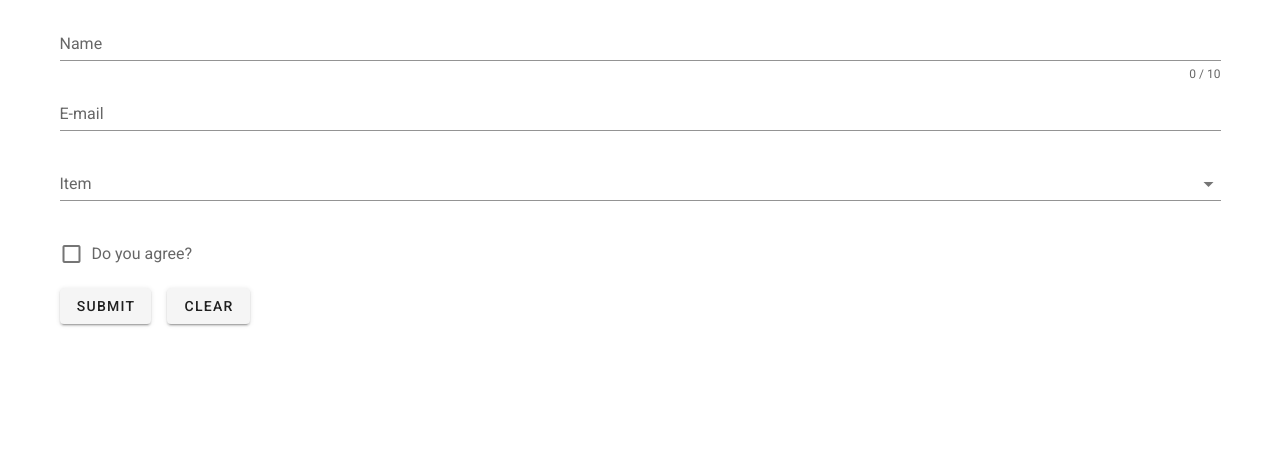
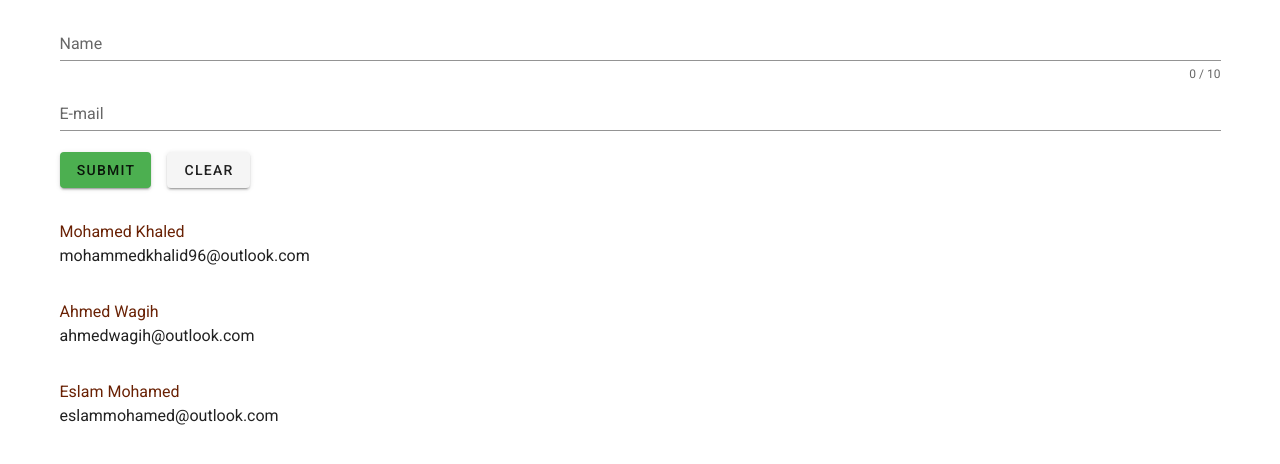
Before and after one commit to MohammedKhalid96/vue-form-handle-api, a Vue app: page / in a window 1280 px wide. Shown: the top 464 px of the page. Built offline with nearby package versions, Linux system fonts and the light colour scheme; data requests are answered from the project's data file.

Commit message:
made post request

```diff
--- a/src/components/Form.vue
+++ b/src/components/Form.vue
@@ -1,4 +1,5 @@
 <template>
+  <div>
     <form>
       <v-text-field
         v-model="name"
@@ -17,32 +18,26 @@
         @input="$v.email.$touch()"
         @blur="$v.email.$touch()"
       ></v-text-field>
-    <v-select
-      v-model="select"
-      :items="items"
-      :error-messages="selectErrors"
-      label="Item"
-      required
-      @change="$v.select.$touch()"
-      @blur="$v.select.$touch()"
-    ></v-select>
-    <v-checkbox
-      v-model="checkbox"
-      :error-messages="checkboxErrors"
-      label="Do you agree?"
-      required
-      @change="$v.checkbox.$touch()"
-      @blur="$v.checkbox.$touch()"
-    ></v-checkbox>
 
-    <v-btn class="mr-4" @click="submit">submit</v-btn>
+      <v-btn class="mr-4 green" @click="addUser">submit</v-btn>
       <v-btn @click="clear">clear</v-btn>
     </form>
+
+    <div class="users">
+      <ul v-for="user of users" :key="user.id">
+        <li class="name">{{user.name}}</li>
+        <li class="email">{{user.email}}</li>
+      </ul>
+    </div>
+  </div>
 </template>
 
 <script>
 import { validationMixin } from "vuelidate";
 import { required, maxLength, email } from "vuelidate/lib/validators";
+
+import axios from "axios";
+const baseURL = "http://localhost:3000/users";
 
 export default {
   name: "Form",
@@ -50,36 +45,16 @@ export default {
 
   validations: {
     name: { required, maxLength: maxLength(10) },
-    email: { required, email },
-    select: { required },
-    checkbox: {
-      checked(val) {
-        return val;
-      }
-    }
+    email: { required, email }
   },
 
   data: () => ({
     name: "",
     email: "",
-    select: null,
-    items: ["Item 1", "Item 2", "Item 3", "Item 4"],
-    checkbox: false
+    users: []
   }),
 
   computed: {
-    checkboxErrors() {
-      const errors = [];
-      if (!this.$v.checkbox.$dirty) return errors;
-      !this.$v.checkbox.checked && errors.push("You must agree to continue!");
-      return errors;
-    },
-    selectErrors() {
-      const errors = [];
-      if (!this.$v.select.$dirty) return errors;
-      !this.$v.select.required && errors.push("Item is required");
-      return errors;
-    },
     nameErrors() {
       const errors = [];
       if (!this.$v.name.$dirty) return errors;
@@ -97,17 +72,52 @@ export default {
     }
   },
 
+  async created() {
+    try {
+      const res = await axios.get(baseURL);
+      this.users = res.data;
+    } catch (e) {
+      console.error(e);
+    }
+  },
+
   methods: {
     submit() {
       this.$v.$touch();
+    },
+    async addUser() {
+      const res = await axios.post(baseURL, {
+        name: this.name,
+        email: this.email
+      });
+      this.users = [...this.users, res.data];
+      this.name = "";
+      this.email = "";
     },
     clear() {
       this.$v.$reset();
       this.name = "";
       this.email = "";
-      this.select = null;
-      this.checkbox = false;
     }
   }
 };
 </script>
+
+<style scoped>
+ul {
+  margin-top: 2em;
+  padding-left: 0 !important;
+}
+
+li {
+  list-style: none;
+}
+
+.name {
+  color: #692104;
+}
+
+.email {
+  margin-bottom: 1em;
+}
+</style>
```
Also changed, not shown: db.json (indentation only). Lines whose indentation alone changed are shown as unchanged.
